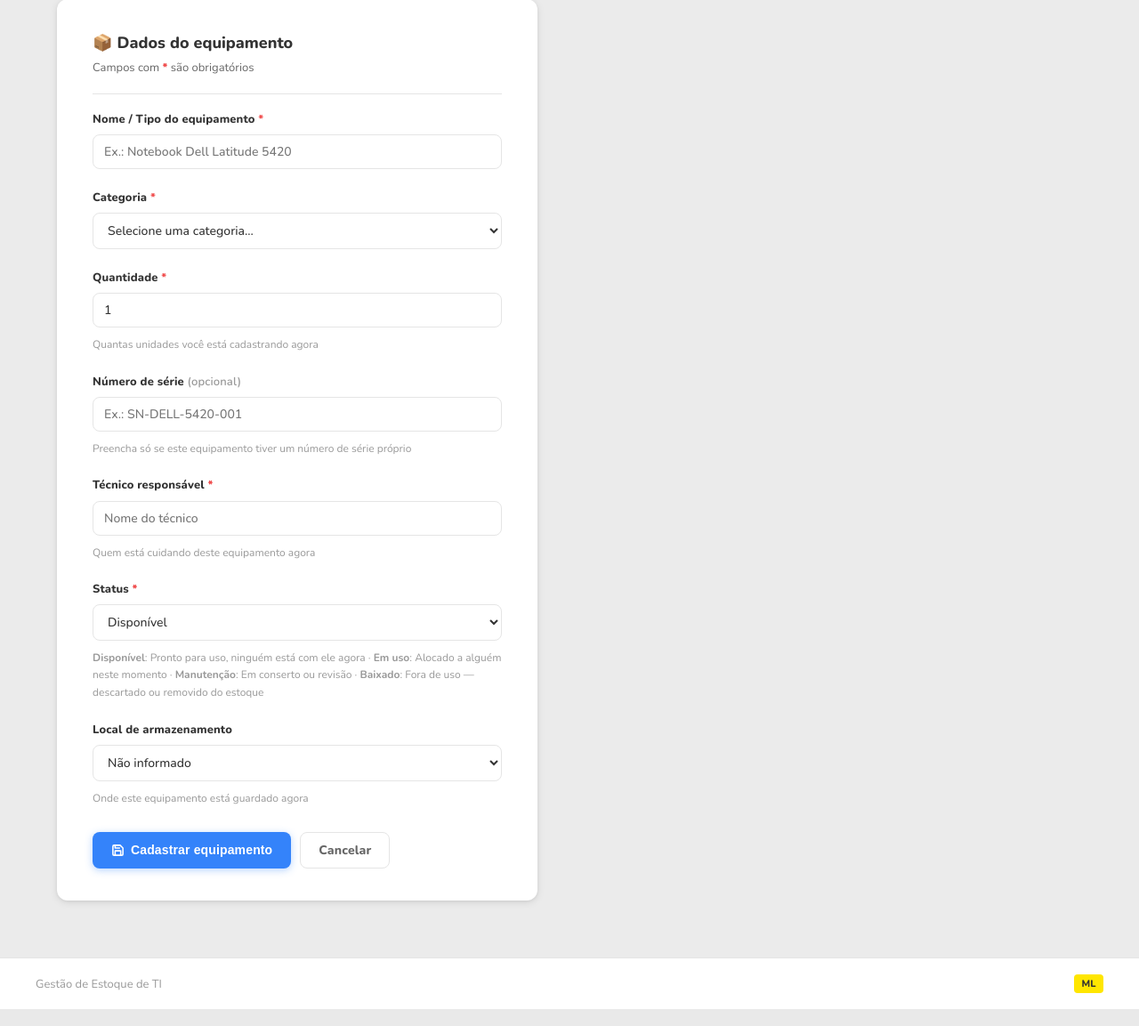
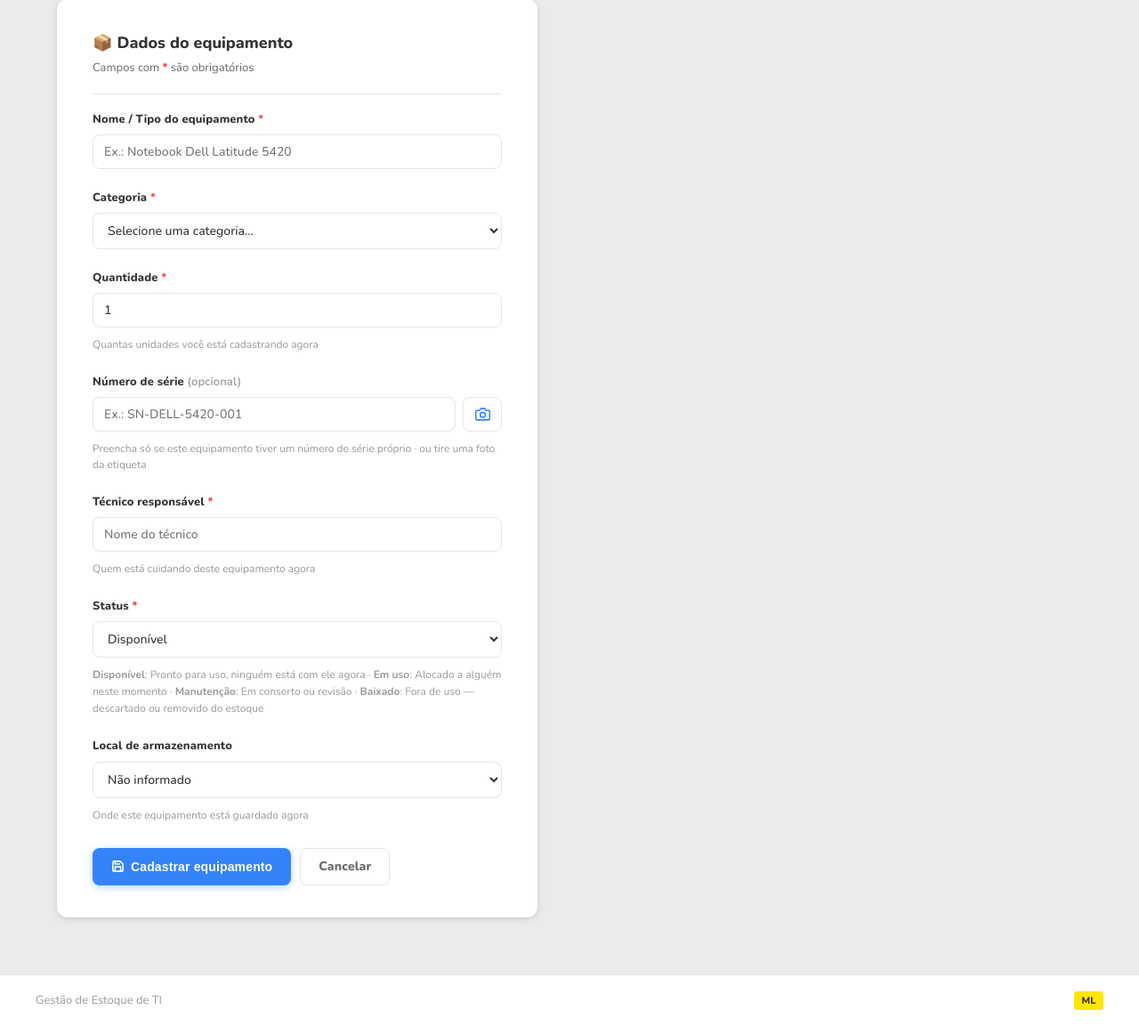
Before and after one commit to vitto2/estoque-gerenciador, a Flask app: page /equipamentos/novo in a window 1280 px wide. Shown: the part 244-1397 px from the top of the page at 89% size. Run offline with Flask 3, Linux system fonts and the light colour scheme.

Commit message:
Extrai o número de série a partir de foto (OpenAI Vision)
Muitos equipamentos têm o serial impresso na etiqueta da caixa. Agora é
possível tirar uma foto (ou escolher da galeria) e o campo é preenchido
automaticamente, sempre editável para conferência antes de salvar.

- Novo endpoint POST /equipamentos/extrair-serial: recebe a foto e usa a
  API de visão da OpenAI (gpt-4o-mini por padrão) com um prompt que
  ignora outros códigos da etiqueta (modelo, P/N, MAC) e extrai só o
  serial. Nenhuma imagem é armazenada — processada em memória e
  descartada
- Lógica isolada em extracao_serial.py (mesmo padrão de exportacao.py),
  com erros específicos para "não configurado" (503) vs "falha na
  chamada" (502), facilitando teste e manutenção
- Botão de câmera ao lado do campo "Número de série" no formulário
  individual; no celular abre a câmera direto (capture="environment")
- static/js/extrair-serial.js: redimensiona a imagem no navegador antes
  do upload (máx. 1280px, JPEG 80%) para manter o envio rápido e leve
- Recurso desativado graciosamente se OPENAI_API_KEY não estiver
  configurada, sem quebrar o formulário

Configuração necessária na Vercel: variável de ambiente OPENAI_API_KEY
(opcionalmente OPENAI_VISION_MODEL para trocar o modelo).

Testado localmente: rota sem chave configurada, sem CSRF, sem arquivo,
e com a chamada à OpenAI mockada (não foi possível testar a chamada real
neste ambiente de desenvolvimento — api.openai.com está bloqueado pela
política de rede do sandbox, o que não afeta a Vercel). Fluxo completo
verificado no navegador via Playwright com a resposta de rede simulada.

Co-Authored-By: Claude Sonnet 4.6 <noreply@anthropic.com>
Claude-Session: https://claude.ai/code/session_01MuMM1ogfEvd7K1ZwwraziY

```diff
--- a/config.py
+++ b/config.py
@@ -26,6 +26,11 @@ class Config:
     SQLALCHEMY_DATABASE_URI = _DATABASE_URL
     SQLALCHEMY_TRACK_MODIFICATIONS = False
 
+    # Extração do número de série a partir de foto (OpenAI Vision).
+    # Sem essa chave configurada, o recurso fica desativado de forma graciosa.
+    OPENAI_API_KEY = os.environ.get("OPENAI_API_KEY")
+    OPENAI_VISION_MODEL = os.environ.get("OPENAI_VISION_MODEL", "gpt-4o-mini")
+
     # Cada invocação serverless é curta e isolada; sem um pool sobrevivendo
     # entre requisições, o QueuePool padrão do SQLAlchemy tende a acumular
     # conexões que nunca são fechadas e esgotam o limite do Postgres.
--- /dev/null
+++ b/extracao_serial.py
@@ -0,0 +1,62 @@
+"""
+Extração do número de série a partir de foto, usando a API de visão da OpenAI.
+Mantido separado das rotas para deixar routes/equipamentos.py focado em
+request/response (mesmo padrão de exportacao.py).
+"""
+import base64
+import json
+
+from openai import OpenAI
+
+PROMPT_EXTRACAO_SERIAL = (
+    "Esta é uma foto de uma etiqueta ou caixa de produto eletrônico. "
+    'Extraia apenas o número de série do equipamento — geralmente indicado '
+    'como "S/N", "SN", "Serial", "Serial No" ou "Nº de série". '
+    "Ignore outros códigos como modelo (Model/P/N), endereço MAC, número de "
+    "nota fiscal ou código de barras sem rótulo de serial. "
+    'Responda estritamente em JSON no formato {"serial": "VALOR"} ou '
+    '{"serial": null} se não encontrar nenhum número de série legível na '
+    "imagem. Não inclua explicações, apenas o JSON."
+)
+
+TAMANHO_MAXIMO_BYTES = 8 * 1024 * 1024
+
+
+class ExtracaoIndisponivel(Exception):
+    """A chave da OpenAI não está configurada neste ambiente."""
+
+
+class ExtracaoFalhou(Exception):
+    """A chamada à OpenAI falhou ou retornou algo que não deu pra interpretar."""
+
+
+def extrair_serial_da_imagem(conteudo_bytes, mimetype, api_key, model):
+    """Envia a imagem para a OpenAI e devolve o serial encontrado (ou None)."""
+    if not api_key:
+        raise ExtracaoIndisponivel("Extração por foto não está configurada.")
+
+    if len(conteudo_bytes) > TAMANHO_MAXIMO_BYTES:
+        raise ValueError("Imagem muito grande (máximo 8MB).")
+
+    img_b64 = base64.b64encode(conteudo_bytes).decode("ascii")
+    client = OpenAI(api_key=api_key)
+
+    try:
+        resposta = client.chat.completions.create(
+            model=model,
+            messages=[{
+                "role": "user",
+                "content": [
+                    {"type": "text", "text": PROMPT_EXTRACAO_SERIAL},
+                    {"type": "image_url", "image_url": {"url": f"data:{mimetype};base64,{img_b64}"}},
+                ],
+            }],
+            max_tokens=200,
+            response_format={"type": "json_object"},
+        )
+        dados = json.loads(resposta.choices[0].message.content)
+    except Exception as erro:
+        raise ExtracaoFalhou("Não consegui processar a imagem agora.") from erro
+
+    serial = (dados.get("serial") or "").strip() or None
+    return serial
--- a/requirements.txt
+++ b/requirements.txt
@@ -1,5 +1,6 @@
 Flask==3.1.3
 Flask-SQLAlchemy==3.1.1
 Flask-WTF==1.2.2
+openai==3.0.0
 openpyxl==3.1.5
 psycopg2-binary==2.9.10
--- a/routes/equipamentos.py
+++ b/routes/equipamentos.py
@@ -1,8 +1,11 @@
 from datetime import datetime
 
-from flask import Blueprint, flash, redirect, render_template, request, send_file, url_for
+from flask import (
+    Blueprint, current_app, flash, jsonify, redirect, render_template, request, send_file, url_for,
+)
 
 from exportacao import gerar_planilha_equipamentos
+from extracao_serial import ExtracaoFalhou, ExtracaoIndisponivel, extrair_serial_da_imagem
 from models import CATEGORIAS, LOCAIS_ARMAZENAMENTO, STATUS_OPCOES, Equipamento, db, status_slug
 
 equipamentos_bp = Blueprint("equipamentos", __name__, url_prefix="/equipamentos")
@@ -167,6 +170,34 @@ def _contexto_lote(form_data=None, seriais=None):
         "locais_armazenamento": LOCAIS_ARMAZENAMENTO,
         "tecnicos_existentes": get_tecnicos_existentes(),
     }
+
+
+@equipamentos_bp.route("/extrair-serial", methods=["POST"])
+def extrair_serial():
+    foto = request.files.get("foto")
+    if not foto or not foto.mimetype or not foto.mimetype.startswith("image/"):
+        return jsonify({"erro": "Envie uma imagem válida."}), 400
+
+    conteudo = foto.read()
+
+    try:
+        serial = extrair_serial_da_imagem(
+            conteudo,
+            foto.mimetype,
+            current_app.config.get("OPENAI_API_KEY"),
+            current_app.config.get("OPENAI_VISION_MODEL"),
+        )
+    except ExtracaoIndisponivel as erro:
+        return jsonify({"erro": str(erro)}), 503
+    except ValueError as erro:
+        return jsonify({"erro": str(erro)}), 400
+    except ExtracaoFalhou as erro:
+        return jsonify({"erro": str(erro)}), 502
+
+    if not serial:
+        return jsonify({"serial": None, "mensagem": "Não encontrei um número de série legível nessa foto."})
+
+    return jsonify({"serial": serial})
 
 
 @equipamentos_bp.route("/lote", methods=["GET", "POST"])
--- a/static/css/style.css
+++ b/static/css/style.css
@@ -534,6 +534,25 @@ input:focus {
 
 .campo-hint { font-size: 12px; color: var(--text-light); margin-top: 3px; }
 .campo-opcional { color: var(--text-light); font-weight: 600; text-transform: none; }
+
+.campo-com-acao { display: flex; gap: 8px; align-items: stretch; }
+.campo-com-acao input { flex: 1; min-width: 0; }
+
+.btn-extrair-foto {
+    display: flex;
+    align-items: center;
+    justify-content: center;
+    width: 44px;
+    flex-shrink: 0;
+    border: 1.5px solid var(--border);
+    border-radius: var(--radius);
+    background: var(--surface);
+    color: var(--ml-blue);
+    cursor: pointer;
+    transition: background var(--transition), border-color var(--transition);
+}
+.btn-extrair-foto:hover { background: var(--ml-blue-light); border-color: var(--ml-blue); }
+.btn-extrair-foto:disabled { opacity: 0.5; cursor: wait; }
 
 .form-acoes { display: flex; gap: 10px; margin-top: 6px; }
 
--- /dev/null
+++ b/static/js/extrair-serial.js
@@ -0,0 +1,75 @@
+/**
+ * Extração do número de série a partir de foto (câmera ou galeria).
+ * Redimensiona a imagem no navegador antes de enviar, pra manter o upload
+ * rápido e leve mesmo com fotos grandes de celular.
+ */
+function redimensionarImagem(arquivo, maxDim, qualidade) {
+    return new Promise((resolve, reject) => {
+        const img = new Image();
+        const url = URL.createObjectURL(arquivo);
+        img.onload = () => {
+            let { width, height } = img;
+            if (width > maxDim || height > maxDim) {
+                if (width > height) {
+                    height = Math.round((height * maxDim) / width);
+                    width = maxDim;
+                } else {
+                    width = Math.round((width * maxDim) / height);
+                    height = maxDim;
+                }
+            }
+            const canvas = document.createElement('canvas');
+            canvas.width = width;
+            canvas.height = height;
+            canvas.getContext('2d').drawImage(img, 0, 0, width, height);
+            canvas.toBlob((blob) => {
+                URL.revokeObjectURL(url);
+                blob ? resolve(blob) : reject(new Error('Falha ao processar a imagem'));
+            }, 'image/jpeg', qualidade);
+        };
+        img.onerror = () => { URL.revokeObjectURL(url); reject(new Error('Falha ao carregar a imagem')); };
+        img.src = url;
+    });
+}
+
+/**
+ * Liga um botão de câmera + input de arquivo a um fluxo de extração.
+ * `aoAtualizar(resultado)` é chamado em cada etapa com:
+ *   { status: 'carregando' }
+ *   { status: 'sucesso', serial: '...' }
+ *   { status: 'falha', mensagem: '...' }
+ *   { status: 'erro' }
+ */
+function ligarBotaoExtrairSerial(botao, inputArquivo, urlEndpoint, aoAtualizar) {
+    botao.addEventListener('click', () => inputArquivo.click());
+
+    inputArquivo.addEventListener('change', async () => {
+        const arquivo = inputArquivo.files[0];
+        if (!arquivo) return;
+
+        botao.disabled = true;
+        aoAtualizar({ status: 'carregando' });
+
+        try {
+            const imagem = await redimensionarImagem(arquivo, 1280, 0.82);
+            const formData = new FormData();
+            formData.append('foto', imagem, 'foto.jpg');
+            const tokenEl = document.querySelector('input[name=csrf_token]');
+            if (tokenEl) formData.append('csrf_token', tokenEl.value);
+
+            const resp = await fetch(urlEndpoint, { method: 'POST', body: formData });
+            const dados = await resp.json();
+
+            if (resp.ok && dados.serial) {
+                aoAtualizar({ status: 'sucesso', serial: dados.serial });
+            } else {
+                aoAtualizar({ status: 'falha', mensagem: dados.mensagem || dados.erro });
+            }
+        } catch (e) {
+            aoAtualizar({ status: 'erro' });
+        } finally {
+            botao.disabled = false;
+            inputArquivo.value = '';
+        }
+    });
+}
--- a/templates/form_equipamento.html
+++ b/templates/form_equipamento.html
@@ -62,11 +62,20 @@
 
     <div class="campo">
         <label for="serial">Número de série <span class="campo-opcional">(opcional)</span></label>
-        <input type="text" id="serial" name="serial"
-               value="{{ valores.serial }}"
-               placeholder="Ex.: SN-DELL-5420-001"
-               autocomplete="off" spellcheck="false">
-        <span class="campo-hint">Preencha só se este equipamento tiver um número de série próprio</span>
+        <div class="campo-com-acao">
+            <input type="text" id="serial" name="serial"
+                   value="{{ valores.serial }}"
+                   placeholder="Ex.: SN-DELL-5420-001"
+                   autocomplete="off" spellcheck="false">
+            <button type="button" class="btn-extrair-foto" id="btn-extrair-serial" title="Extrair da foto da etiqueta">
+                <svg width="17" height="17" viewBox="0 0 24 24" fill="none" stroke="currentColor" stroke-width="2.2" stroke-linecap="round" stroke-linejoin="round">
+                    <path d="M23 19a2 2 0 0 1-2 2H3a2 2 0 0 1-2-2V8a2 2 0 0 1 2-2h4l2-3h6l2 3h4a2 2 0 0 1 2 2z"/>
+                    <circle cx="12" cy="13" r="4"/>
+                </svg>
+            </button>
+        </div>
+        <input type="file" id="input-foto-serial" accept="image/*" capture="environment" style="display:none">
+        <span class="campo-hint" id="hint-extrair-serial">Preencha só se este equipamento tiver um número de série próprio · ou tire uma foto da etiqueta</span>
     </div>
 
     <div class="campo">
@@ -118,6 +127,7 @@
     </div>
 </form>
 
+<script src="{{ url_for('static', filename='js/extrair-serial.js') }}"></script>
 <script>
 function alternarCategoriaCustomizada() {
     const select = document.getElementById('categoria');
@@ -132,5 +142,27 @@ function alternarCategoriaCustomizada() {
     }
 }
 document.addEventListener('DOMContentLoaded', alternarCategoriaCustomizada);
+
+ligarBotaoExtrairSerial(
+    document.getElementById('btn-extrair-serial'),
+    document.getElementById('input-foto-serial'),
+    "{{ url_for('equipamentos.extrair_serial') }}",
+    (resultado) => {
+        const hint = document.getElementById('hint-extrair-serial');
+        const campo = document.getElementById('serial');
+        if (resultado.status === 'carregando') {
+            hint.textContent = 'Lendo a etiqueta da foto...';
+        } else if (resultado.status === 'sucesso') {
+            campo.value = resultado.serial;
+            campo.focus();
+            campo.select();
+            hint.textContent = 'Extraído da foto — confira se está correto antes de salvar';
+        } else if (resultado.status === 'falha') {
+            hint.textContent = resultado.mensagem || 'Não encontrei o serial nessa foto. Tente de novo ou digite manualmente.';
+        } else {
+            hint.textContent = 'Erro ao enviar a foto. Verifique sua conexão e tente de novo.';
+        }
+    }
+);
 </script>
 {% endblock %}
```
